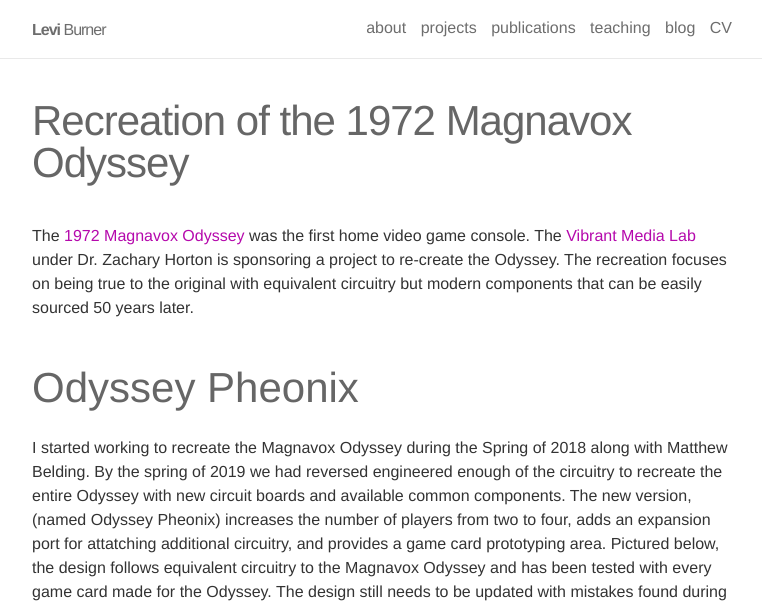
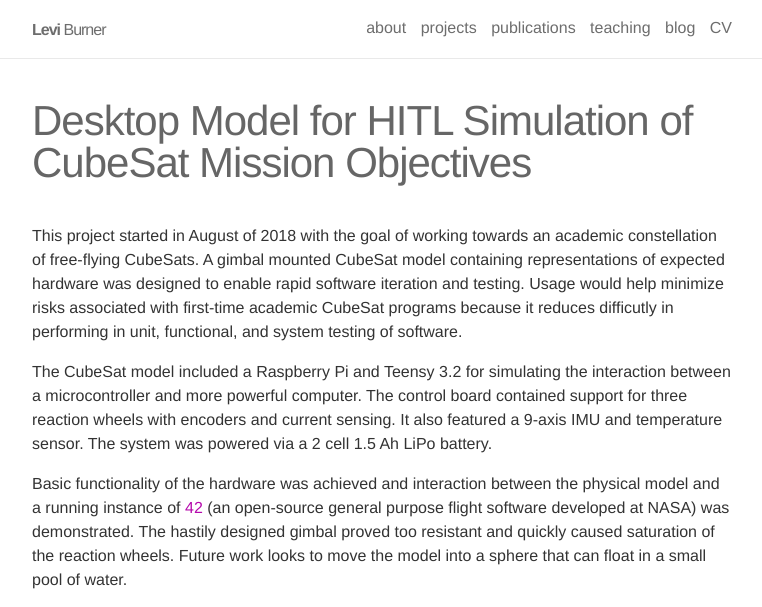
Before and after one commit to aftersomemath/aftersomemath.github.io, a Jekyll site: the page built from _projects/5_project.markdown, in a window 1280 px wide and 1400 px high. Shown: the top 607 px of the window, without its empty margins (258-1020 px from the left). Built offline with Jekyll 4.4.1, drawn with Linux system fonts in a browser that asks for light colours; nearby versions of some CDN libraries; some of the changed text lies outside the part shown.

Commit message:
Update projects, about text, teaching page

```diff
--- a/_config.yml
+++ b/_config.yml
@@ -4,7 +4,7 @@
 name: Levi Burner
 email: lburner@umd.edu
 description: > # this means to ignore newlines until "url:"
-  Ph.D. student in Electrical and Computer Engineering at the University of Maryland. Interested in things that fly.
+  Electrical and Computer Engineering Ph.D. student with the Perception and Robotics Group at the University of Maryland.
 footer_text: >
   Powered by <a href="http://jekyllrb.com/" target="_blank">Jekyll</a> with <a href="https://github.com/alshedivat/al-folio">al-folio</a> theme.
 
@@ -21,7 +21,6 @@
 scholar_userid: # your Google Scholar ID
 orcid_id: # your ORCID ID
 contact_note: >
-  Please reach out if you have questions about my work! Email is the best way to contact me.
 
 google_analytics: UA-44950659-2 # out your google-analytics code
 
--- a/_projects/5_project.markdown
+++ b/_projects/5_project.markdown
@@ -1,72 +1,27 @@
 ---
 layout: page
-title: Recreation of the 1972 Magnavox Odyssey
+title: Desktop Model for HITL Simulation of CubeSat Mission Objectives
 # description: a project with a background image
-img: /assets/img/odyssey-pheonix.jpg
-current: true
-permalink: /projects/magnavox-odyssey/
+img: /assets/img/hacksat-gimbal-crop.gif
+current: false
+permalink: /projects/hitl-cubesat/
 ---
 
-The <a href="https://en.wikipedia.org/wiki/Magnavox_Odyssey">1972 Magnavox Odyssey</a> was the first home video game console. The <a href="http://vml.pitt.edu/">Vibrant Media Lab</a> under Dr. Zachary Horton is sponsoring a project to re-create the Odyssey. The recreation focuses on being true to the original with equivalent circuitry but modern components that can be easily sourced 50 years later.
+This project started in August of 2018 with the goal of working towards an academic constellation of free-flying CubeSats. A gimbal mounted CubeSat model containing representations of expected hardware was designed to enable rapid software iteration and testing. Usage would help minimize risks associated with first-time academic CubeSat programs because it reduces difficutly in performing in unit, functional, and system testing of software.
 
-## Odyssey Pheonix
+The CubeSat model included a Raspberry Pi and Teensy 3.2 for simulating the interaction between a microcontroller and more powerful computer. The control board contained support for three reaction wheels with encoders and current sensing. It also featured a 9-axis IMU and temperature sensor. The system was powered via a 2 cell 1.5 Ah LiPo battery.
 
-I started working to recreate the Magnavox Odyssey during the Spring of 2018 along with Matthew Belding. By the spring of 2019 we had reversed engineered enough of the circuitry to recreate the entire Odyssey with new circuit boards and available common components. The new version, (named Odyssey Pheonix) increases the number of players from two to four, adds an expansion port for attatching additional circuitry, and provides a game card prototyping area. Pictured below, the design follows equivalent circuitry to the Magnavox Odyssey and has been tested with every game card made for the Odyssey. The design still needs to be updated with mistakes found during the first build. Eventually, the design files will be released as open source.
+Basic functionality of the hardware was achieved and interaction between the physical model and a running instance of <a href="https://software.nasa.gov/software/GSC-16720-1">42</a> (an open-source general purpose flight software developed at NASA) was demonstrated. The hastily designed gimbal proved too resistant and quickly caused saturation of the reaction wheels. Future work looks to move the model into a sphere that can float in a small pool of water.
+
+This project was part of a collaboration with Christopher Manderino, a student working under Dr. Alan George at the <a href="https://nsf-shrec.org/">NSF Center for Space High-Performance and Reconfigurable Computing</a>.
 
 <div class="img_row">
-    <img class="col one left" src="{{ site.baseurl }}/assets/img/odyssey-pheonix-demo.gif" alt="" title="CubeSat gimbal"/>
-    <img class="col two left" src="{{ site.baseurl }}/assets/img/odyssey-pheonix.jpg" alt="" title="CubeSat model mounted in gimbal"/>
+    <img class="col one left" src="{{ site.baseurl }}/assets/img/hacksat-gimbal-crop.gif" alt="" title="CubeSat gimbal"/>
+    <img class="col one left" src="{{ site.baseurl }}/assets/img/hacksat-in-gimbal.jpg" alt="" title="CubeSat model mounted in gimbal"/>
+    <img class="col one left" src="{{ site.baseurl }}/assets/img/hacksat-render1.jpg" alt="" title="CubeSat model without frame"/>
 </div>
 <div class="col three caption">
-	(Left) Odyssey Pheonix being used with original controllers and original game card<br/>
-	(Right) Odyssey Pheonix fully assembled, this was the first version and had to be significantally reworked<br/>
+	(Left) Early prototype gimbal to hold the CubeSat model<br/>
+	(Center) Model CubeSat replica to be mounted in the gimbal<br/>
+	(Right) Model CubeSat with frame removed to show custom electronics hardware.
 </div>
-
-## Daughter Card Recreation
-
-Additionally, I recreated all 10 original daughter cards used by the original Odyssey. These new cards can be used to replace broken cards in original Odysseys.
-
-<div class="img_row">
-    <img class="col three left" src="{{ site.baseurl }}/assets/img/odyssey-replaced-daughter-cards.jpg" alt="" title="Odyssey Daughter Cards Replaced"/>
-</div>
-<div class="col three caption">
-    An original Odyssey with all the daughter cards replaced with the recreations.
-</div>
-
-## Extra Player Generation Circuit
-
-I also developed the circuitry for to add two additional players to an original Magnavox Odyssey, for a total of four. The additional player 3 and 4 behave as if they are players 1 and 2 as far as any game logic is concerned.
-
-<div class="img_row">
-    <img class="col three left" src="{{ site.baseurl }}/assets/img/odyssey-extra-player-gen-brd.jpg" alt="" title="Odyssey Extra Player Generator"/>
-</div>
-<div class="col three caption">
-    This circuit adds two additional players (for a total of 4) to the Odyssey console. This has been built and tested.
-</div>
-
-<div class="img_row">
-    <img class="col three left" src="{{ site.baseurl }}/assets/img/odyssey-extra-player-brd-installed.jpg" alt="" title="Odyssey Extra Player Generator Board Installed"/>
-</div>
-<div class="col three caption">
-    The extra player board installed in an Odyssey. This Odyssey includes other experimental functionality such as an Arduino Mega with a custom shield for sound effects in  the battery compartment.
-</div>
-
-<div class="img_row">
-    <img class="col three left" src="{{ site.baseurl }}/assets/img/odyssey-4-player.jpg" alt="" title="4 player Odyssey"/>
-</div>
-<div class="col three caption">
-    Recent testing showing 4 players and the ball. The extra-large players are the ones created by additional circuitry (they can be resized).
-</div>
-
-## Original 1972 Odyssey Schematic
-<a href="/assets/pdf/odyssey-schematic.pdf" target="_blank">Open in new tab</a>
-<center>
-<object data="/assets/pdf/odyssey-schematic.pdf" type="application/pdf" width="560" height="400">
-    <embed src="/assets/pdf/odyssey-schematic.pdf">
-        <p>This browser does not support PDFs. Please download the PDF to view it: <a href="/assets/pdf/odyssey-schematic.pdf">Download PDF</a>.</p>
-    </embed>
-</object>
-</center>
-
-<br/>
-I will update this page with more information as I have time. If you are a Pitt student interested in this please contact me or Dr. Zachary Horton. If you are an Odyssey Enthusiast interested in pcb templates or general Odyssey technical information send me an email!
```
Also changed, not shown: _pages/about.md (+14 -9 lines), _pages/projects.md (+1 -0 lines), _pages/teaching.md (+3 -2 lines), _projects/1_project.markdown (+60 -13 lines).
